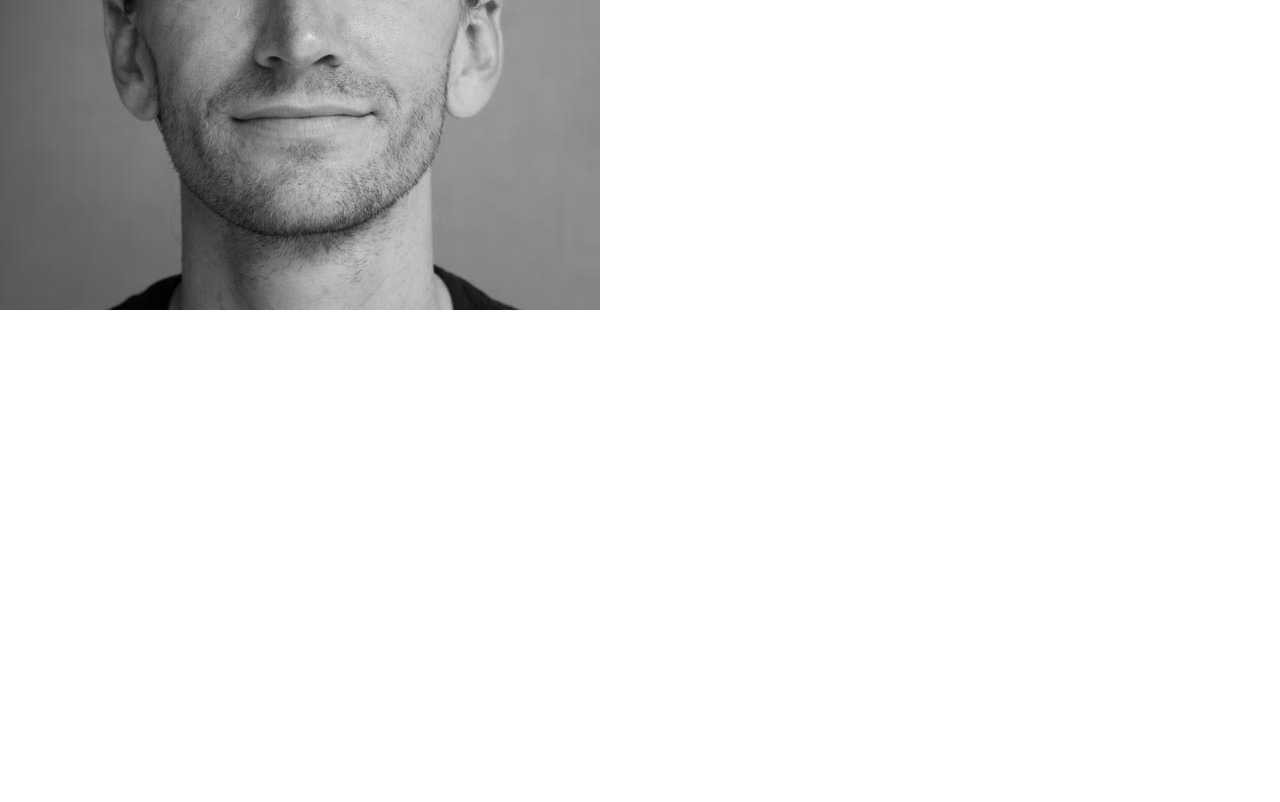
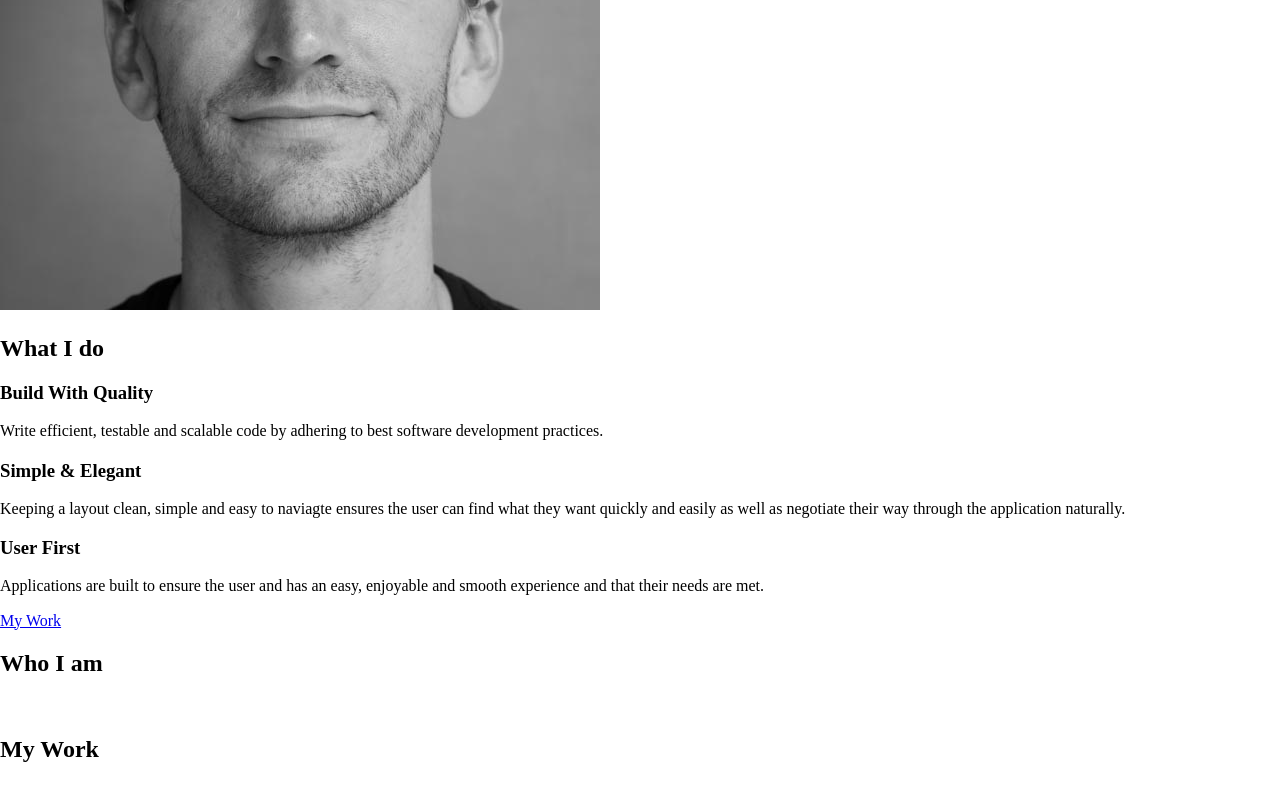
Before and after one commit to ChristopherBrum/portfolio-site, a plain HTML site: page index.html in a window 1280 px wide. Shown: the part 530-1332 px from the top of the page. Before the commit the page ends 845 px from the top, so only its background shows below. Drawn offline with nearby package versions, Linux system fonts and the light colour scheme.

Commit message:
main structure written

```diff
--- a/index.html
+++ b/index.html
@@ -20,8 +20,8 @@
       <nav class="nav">
         <ul class="nav__list">
           <li class="nav__item"><a href="#home" class="nav__link">Home</a></li>
-          <li class="nav__item"><a href="#" class="nav__link">My Services</a></li>
-          <li class="nav__item"><a href="#" class="nav__link">About Me</a></li>
+          <li class="nav__item"><a href="#services" class="nav__link">My Services</a></li>
+          <li class="nav__item"><a href="#about" class="nav__link">About Me</a></li>
           <li class="nav__item"><a href="#" class="nav__link">My Work</a></li>
         </ul>
       </nav>
@@ -37,5 +37,54 @@
       <img src="./images/headshot-small.jpg" alt="Picture of Christopher">
     </section>
 
+    <!-- Services -->
+    <section class="my-services" id="services">
+      <h2 class="section__title section__title--services">What I do</h2>
+      <div class="services">
+
+        <div class="service">
+          <h3>Build With Quality</h3>
+          <p>Write efficient, testable and scalable code by adhering to best software development practices.</p>
+        </div>
+
+        <div class="service">
+          <h3>Simple & Elegant</h3>
+          <p>Keeping a layout clean, simple and easy to naviagte ensures the user can find what they want quickly and easily as well as negotiate their way through the application naturally.</p>
+        </div>
+
+        <div class="service">
+          <h3>User First</h3>
+          <p>Applications are built to ensure the user and has an easy, enjoyable and smooth experience and that their needs are met.</p>
+        </div>
+
+        <a href="#work" class="btn">My Work</a>
+      </div>
+    </section>
+
+    <!-- About Me  -->
+    <section class="about-me" id="about">
+      <h2 class="section__title section__title--about">Who I am</h2>
+      <p class="section__subtitle section__subtitle--about"></p>
+
+      <div class="about-me__body">
+        <p></p>
+        <p></p>
+
+        <img >
+      </div>
+    </section>
+
+    <!-- My Work -->
+    <section class="my-work" id="work">
+      <h2 class="section__title">My Work</h2>
+      <p class="section__subtitle"></p>
+
+      <div class="portfolio">
+        <a href="#" class="portfolio__item">
+          <img class="portfolio__img">
+        </a>
+
+      </div>
+    </section>
   </body>
 </html>
```
